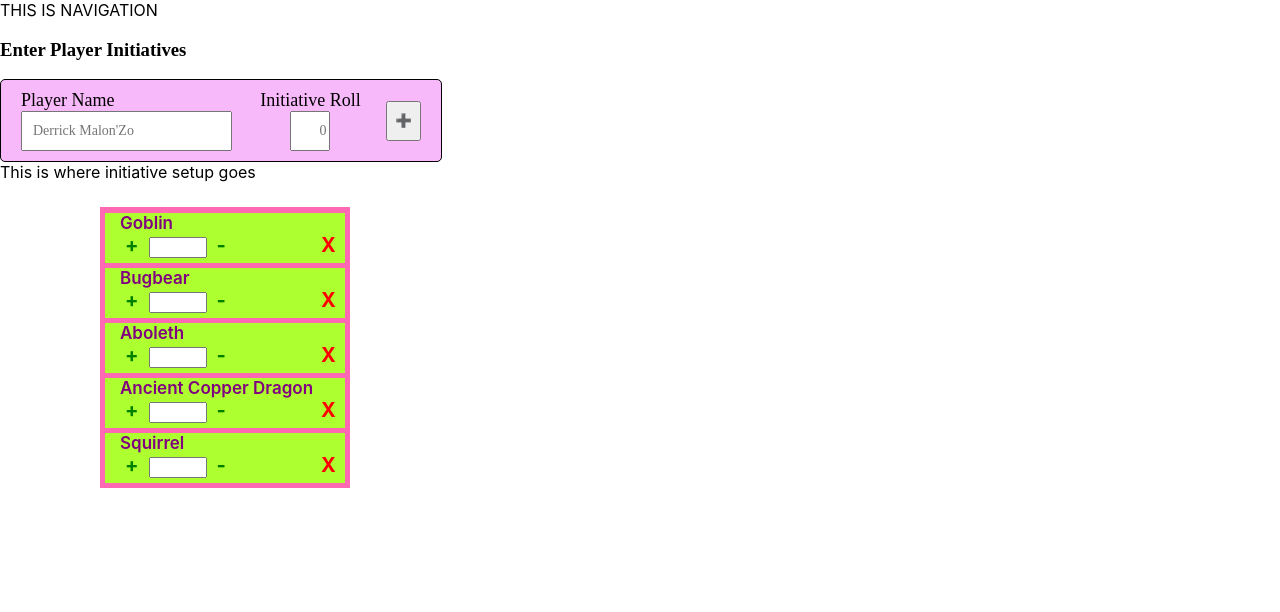
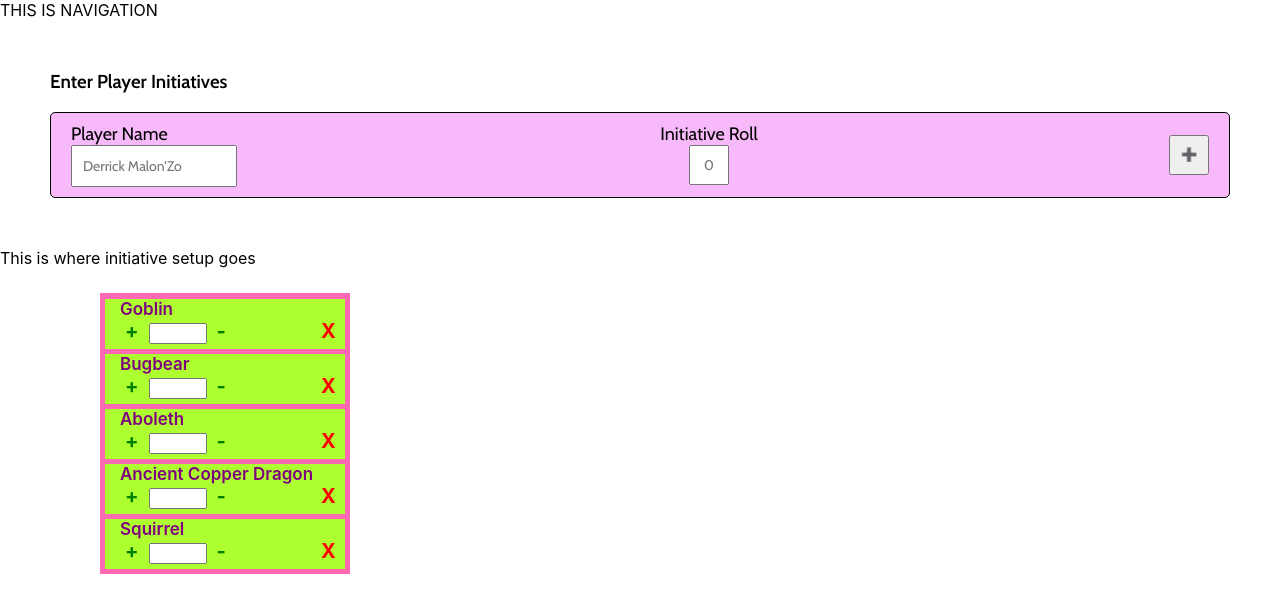
Before and after one commit to jsalinlee/fight-good, a React (Create React App) app: page / in a window 1280 px wide. Shown: the top 612 px of the page. Built offline with nearby package versions, Linux system fonts and the light colour scheme.

Commit message:
added font and tweaked player input UI design

```diff
--- a/public/index.html
+++ b/public/index.html
@@ -24,6 +24,9 @@
       work correctly both with client-side routing and a non-root public URL.
       Learn how to configure a non-root public URL by running `npm run build`.
     -->
+    <link rel="preconnect" href="https://fonts.googleapis.com">
+    <link rel="preconnect" href="https://fonts.gstatic.com" crossorigin>
+    <link href="https://fonts.googleapis.com/css2?family=Cabin:ital,wght@0,400;0,600;1,400&display=swap" rel="stylesheet">
     <title>React App</title>
   </head>
   <body>
--- a/src/components/player-input/player-input.component.jsx
+++ b/src/components/player-input/player-input.component.jsx
@@ -1,22 +1,36 @@
-import "./player-input.styles.scss";
+import './player-input.styles.scss';
 
 const PlayerInput = () => {
     return (
-        <div className="player-input-container">
-            <h3><span className="player-input-label">Enter Player Initiatives</span></h3>
-            <div className="player-input-fields-container">
-                <div className="input-field-container">
-                    <label className="player-name-label">Player Name</label>
-                    <input className="player-name-input" type="text" placeholder="Derrick Malon'Zo" />
+        <div className='player-input-container'>
+            <h3>
+                <span className='player-input-label'>
+                    Enter Player Initiatives
+                </span>
+            </h3>
+            <div className='player-input-fields-container'>
+                <div className='input-field-container'>
+                    <label className='player-name-label'>Player Name</label>
+                    <input
+                        className='player-name-input'
+                        type='text'
+                        placeholder="Derrick Malon'Zo"
+                    />
                 </div>
-                <div className="player-initiative-input-container input-field-container">
-                    <label className="player-initiative-label">Initiative Roll</label>
-                    <input className="player-initiative-input" type="number" placeholder="0" />
+                <div className='input-field-container'>
+                    <label className='player-initiative-label'>
+                        Initiative Roll
+                    </label>
+                    <input
+                        className='player-initiative-input'
+                        type='number'
+                        placeholder='0'
+                    />
                 </div>
-                <button className="add-player">&#10133;</button>
+                <button className='add-player'>&#10133;</button>
             </div>
         </div>
-    )
-}
+    );
+};
 
 export default PlayerInput;
--- a/src/components/player-input/player-input.styles.scss
+++ b/src/components/player-input/player-input.styles.scss
@@ -1,6 +1,7 @@
 .player-input-container {
-    width: 400px;
+    margin: 50px;
     font-family: "Cabin";
+    box-sizing: border-box;
 }
 
 .player-input-fields-container {
@@ -13,24 +14,29 @@
     justify-content: space-between;
     padding: 10px 20px;
     width: 100%;
+    box-sizing: border-box;
 
     button {
-        margin: auto;
         height: 40px;
         width: 40px;
-        margin-left: 20px;
+        margin: auto 0;
+        box-sizing: border-box;
     }
 }
 
 
 .input-field-container {
     text-align: left;
+    box-sizing: border-box;
+    display: flex;
+    flex-direction: column;
 
     .player-name-input {
         font-family: "Cabin";
         font-size: 14px;
         padding: 10px;
         width: 80%;
+        outline: none;
     }
 
     .player-initiative-input {
@@ -40,6 +46,8 @@
         height: 40px;
         width: 40px;
         box-sizing: border-box;
+        text-align: center;
+        align-self: center;
 
         &:focus {
             outline: none;
@@ -56,7 +64,3 @@
         }
     }
 }
-
-.player-initiative-input-container {
-    text-align: center;
-}
```
